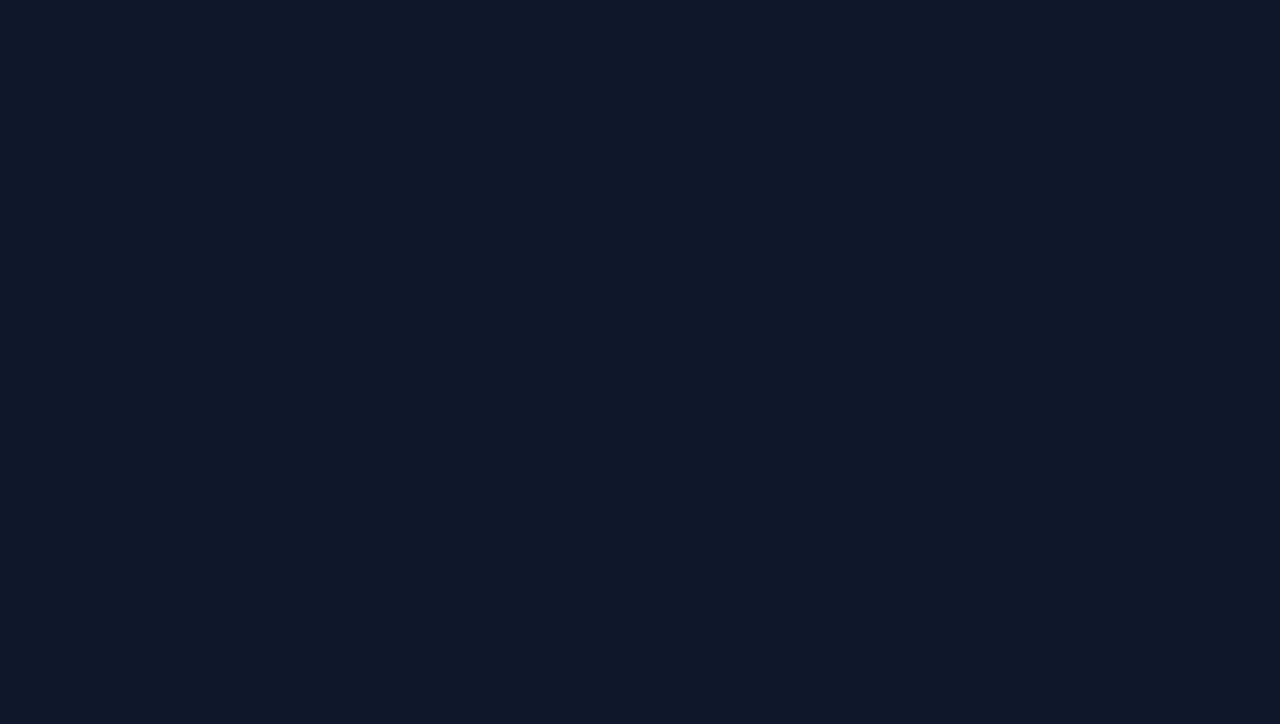
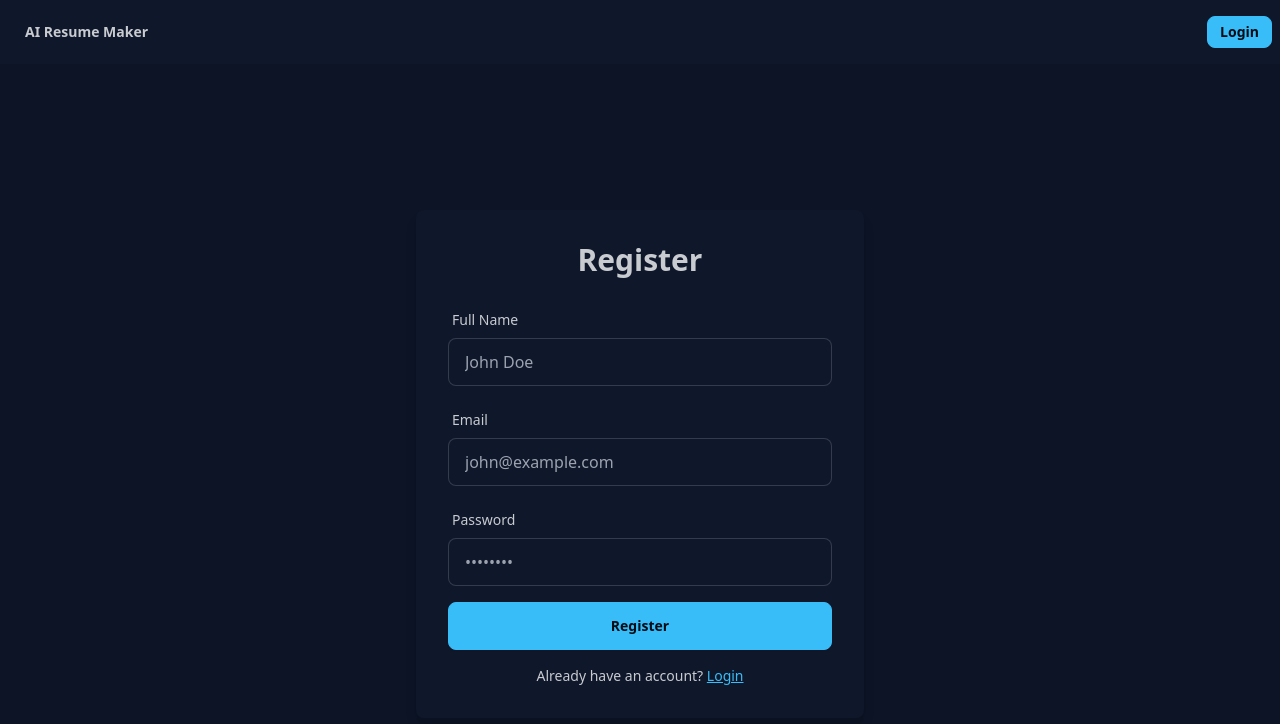
Before and after one commit to riteshjha61253/AI_RESUME_Generator, a React (Vite) app in the folder resume_frontend/: page /register in a window 1280 px wide. Before the commit this address had no page. Shown: the top 724 px of the page. Built offline with nearby package versions, Linux system fonts and the light colour scheme.

Commit message:
Register User page

```diff
--- a/resume_frontend/src/main.jsx
+++ b/resume_frontend/src/main.jsx
@@ -13,6 +13,7 @@ import GenerateResume from "./pages/GenerateResume";
 import { Toaster } from "react-hot-toast";
 import Login from "./pages/Login";
 import { isLoggedIn } from "./utils/auth";
+import Register from "./pages/Register";
 createRoot(document.getElementById("root")).render(
   <StrictMode>
     <BrowserRouter>
@@ -25,6 +26,7 @@ createRoot(document.getElementById("root")).render(
           <Route path="contact" element={<Contact />} />
           {/* <Route path="generate-resume" element={<GenerateResume />} /> */}
  <Route path="generate-resume" element={<GenerateResume />} />
+ <Route path="/register" element={<Register />} />
 
 
           <Route path="login" element={<Login />} />
--- /dev/null
+++ b/resume_frontend/src/pages/Register.jsx
@@ -0,0 +1,133 @@
+import React, { useState } from "react";
+import toast from "react-hot-toast";
+import { useNavigate } from "react-router";
+
+function Register() {
+  const navigate = useNavigate();
+
+  const [loading, setLoading] = useState(false);
+  const [formData, setFormData] = useState({
+    fullName: "",
+    email: "",
+    password: "",
+  });
+
+  const handleChange = (e) => {
+    setFormData({
+      ...formData,
+      [e.target.name]: e.target.value,
+    });
+  };
+
+  const handleRegister = async (e) => {
+    e.preventDefault();
+
+    if (!formData.fullName || !formData.email || !formData.password) {
+      return toast.error("Full Name, Email & Password are required!");
+    }
+
+    try {
+      setLoading(true);
+
+      const res = await fetch("https://ai-resume-generator-tcda.onrender.com/api/v1/auth/register", {
+        method: "POST",
+        headers: {
+          "Content-Type": "application/json",
+        },
+        body: JSON.stringify(formData),
+      });
+
+      const data = await res.json();
+
+      if (!data.success) {
+        toast.error(data.message || "Registration failed");
+        return;
+      }
+
+      toast.success("Registration Successful! Please login.");
+
+      // Clear form
+      setFormData({ fullName: "", email: "", password: "" });
+
+      navigate("/login");
+    } catch (err) {
+      console.log(err);
+      toast.error("Something went wrong!");
+    } finally {
+      setLoading(false);
+    }
+  };
+
+  return (
+    <div className="min-h-screen flex items-center justify-center bg-base-200 p-4">
+      <div className="w-full max-w-md bg-base-100 p-8 rounded-lg shadow-lg">
+        <h1 className="text-3xl font-bold mb-6 text-center">Register</h1>
+
+        <form onSubmit={handleRegister} className="space-y-4">
+          <div>
+            <label className="label">
+              <span className="label-text font-medium">Full Name</span>
+            </label>
+            <input
+              type="text"
+              name="fullName"
+              placeholder="John Doe"
+              value={formData.fullName}
+              onChange={handleChange}
+              className="input input-bordered w-full bg-base-100"
+            />
+          </div>
+
+          <div>
+            <label className="label">
+              <span className="label-text font-medium">Email</span>
+            </label>
+            <input
+              type="email"
+              name="email"
+              placeholder="john@example.com"
+              value={formData.email}
+              onChange={handleChange}
+              className="input input-bordered w-full bg-base-100"
+            />
+          </div>
+
+          <div>
+            <label className="label">
+              <span className="label-text font-medium">Password</span>
+            </label>
+            <input
+              type="password"
+              name="password"
+              placeholder="••••••••"
+              value={formData.password}
+              onChange={handleChange}
+              className="input input-bordered w-full bg-base-100"
+            />
+          </div>
+
+          <button
+            type="submit"
+            disabled={loading}
+            className="btn btn-primary w-full mt-4"
+          >
+            {loading ? (
+              <span className="loading loading-spinner"></span>
+            ) : (
+              "Register"
+            )}
+          </button>
+        </form>
+
+        <p className="mt-4 text-center text-sm">
+          Already have an account?{" "}
+          <a className="link link-primary" href="/login">
+            Login
+          </a>
+        </p>
+      </div>
+    </div>
+  );
+}
+
+export default Register;
```
